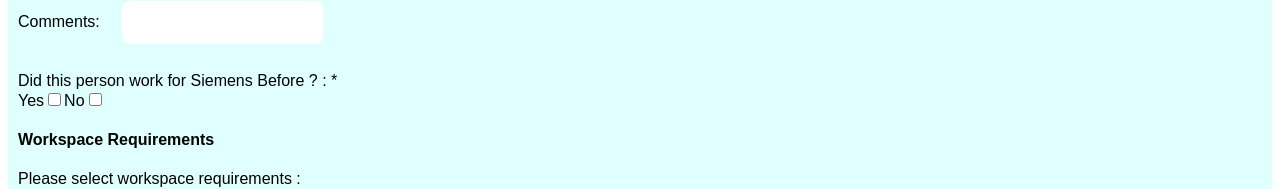
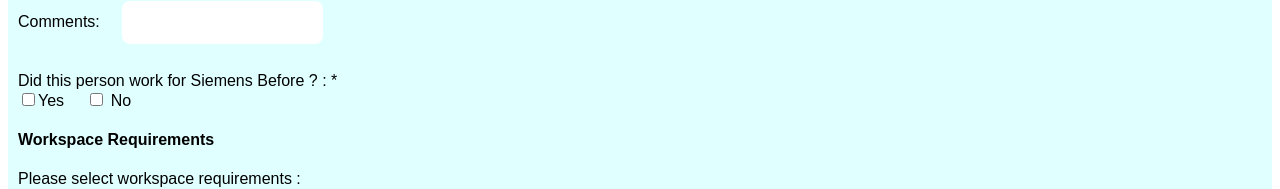
Before and after one commit to SoumyaKB96/Forms, a React (Create React App) app: page / in a window 1280 px wide. Shown: the part 498-687 px from the top of the page. Built offline with nearby package versions, Linux system fonts and the light colour scheme.

Commit message:
checkbox

```diff
--- a/src/EmpForm.js
+++ b/src/EmpForm.js
@@ -293,6 +293,7 @@ export default class EmpFrom extends React.Component {
                   <option value="2">3</option>
                 </select>
               </label>
+
               <label>
                 From :
                 <input
@@ -301,7 +302,6 @@ export default class EmpFrom extends React.Component {
                   onChange={this.valueHandle}
                 />
               </label>
-
               <label>
                 Until :
                 <input type="date" name="endDate" onChange={this.valueHandle} />
@@ -317,16 +317,16 @@ export default class EmpFrom extends React.Component {
 
           <label>
             Did this person work for Siemens Before ? : *<br />
-            <label>Yes</label>
             <input
               type="checkbox"
               onClick={(e) => this.setState({ isHistory: true })}
             />
-            <label>No</label>
+            <label>Yes</label>&nbsp;&nbsp;&nbsp;&nbsp;&nbsp;
             <input
               type="checkbox"
               onClick={(e) => this.setState({ isHistory: false })}
-            />
+            />{" "}
+            <label>No</label>
             {history}
           </label>
 
@@ -345,6 +345,7 @@ export default class EmpFrom extends React.Component {
             <label>Laptop</label>
             <input
               type="checkbox"
+              name="Laptop"
               onClick={(e) => this.setState({ system: "Laptop" })}
             />
             <label>Server</label>
--- a/src/styles.css
+++ b/src/styles.css
@@ -1,5 +1,5 @@
 .App {
-  font-family: sans-serif;
+  font-family: Arial;
   padding: 10px;
 
   background-color: lightcyan;
```
